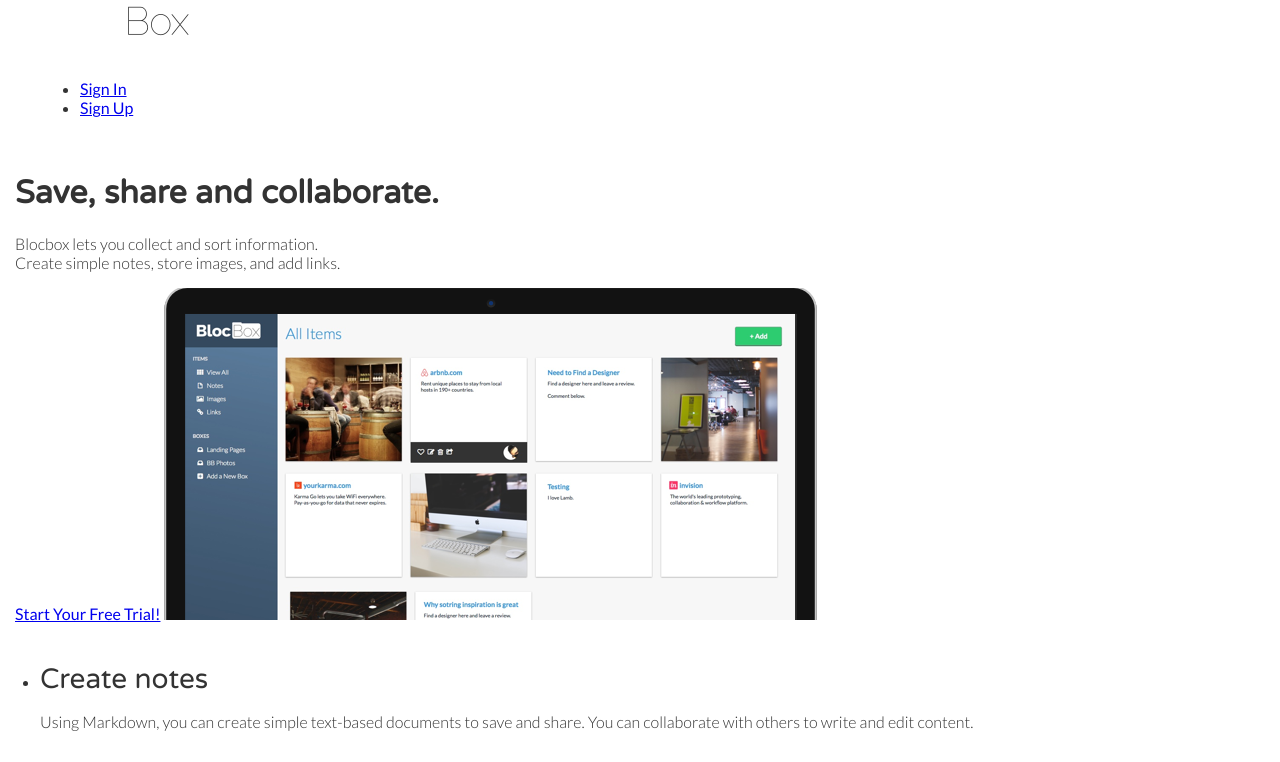
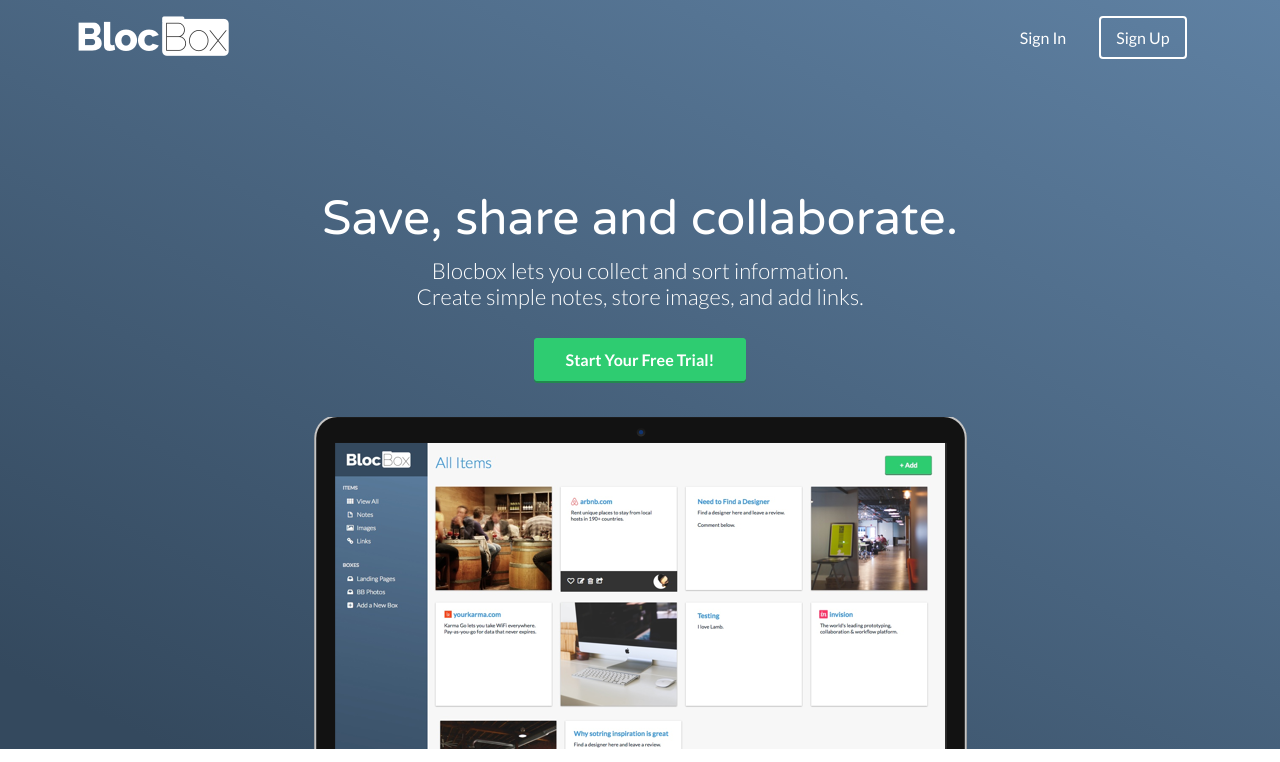
Before and after one commit to joanne617/Blocbox, a plain HTML site: page index.html in a window 1280 px wide. Shown: the top 762 px of the page. Drawn offline with Linux system fonts and the light colour scheme.

Commit message:
checkpoint-30

```diff
--- a/css/style.css
+++ b/css/style.css
@@ -8,6 +8,7 @@ html, body{
  h1, h2, h3, h4, h5, h6 {
    font-family: "Varela Round", Helvetica, Arial, sans-serif;
  }
+
  h2 {
    font-size:28px;
    font-weight: normal;
@@ -42,3 +43,99 @@ html, body{
    min-height: 1px;
    margin:0 2% 20px;
  }
+
+ /* --- MEDIA QUERIES --- */
+
+ @media (min-width: 768px) {
+   .container {
+     width: 750px;
+   }
+ }
+ @media (min-width: 992px) {
+   .container {
+     width: 970px;
+   }
+   .one-half {
+     width:46%;
+   }
+   .one-third {
+     width:29.33333%;
+   }
+   .one-fourth {
+     width:21%;
+   }
+ }
+ @media (min-width: 1200px) {
+   .container {
+     width: 1170px;
+   }
+ }
+
+  /* HEADER */
+ header {
+   color:#FFFFFF;
+   background: #34495E;
+   background-image: linear-gradient(206deg, #5F81A3 0%, #34495E 94%);
+ }
+  header .hero {
+   text-align: center;
+   display:block;
+   position: relative;
+ }
+ header .hero h1 {
+   font-size:48px;
+   font-weight: normal;
+   margin:95px 0 0;
+ }
+ header .hero p {
+   font-size: 22px;
+   line-height: 26px;
+   font-weight: 100;
+   margin:10px 0 40px;
+ }
+ header .hero img {
+   display: block;
+   margin:3em auto 0;
+ }
+
+ header nav {
+   padding:1em 0;
+ }
+ header nav ul {
+   display:inline;
+   text-align: right;
+   float:right;
+   margin:0;
+ }
+ header nav ul > li {
+   list-style-type: none;
+   display: inline-block;
+   margin:0 15px;
+ }
+ header nav ul > li.btn-outline {
+   padding:10px 15px;
+   border:2px solid #FFFFFF;
+   border-radius: 4px;
+ }
+ header nav ul > li.btn-outline:hover {
+   background:#FFFFFF;
+ }
+ header nav ul > li > a {
+   color:#FFFFFF;
+   text-decoration: none;
+ }
+ header nav ul > li.btn-outline:hover > a {
+   color:#34495E;
+ }
+
+  /* BUTTONS */
+ .btn {
+   border-radius: 4px;
+   color:#FFFFFF;
+   font-weight: 700;
+   text-decoration: none;
+   padding:10px 30px;
+   background: #2ECC71;
+   border: 2px solid #2ECC71;
+   box-shadow: 0px 2px 0px 0px #22894E;
+ }
```
